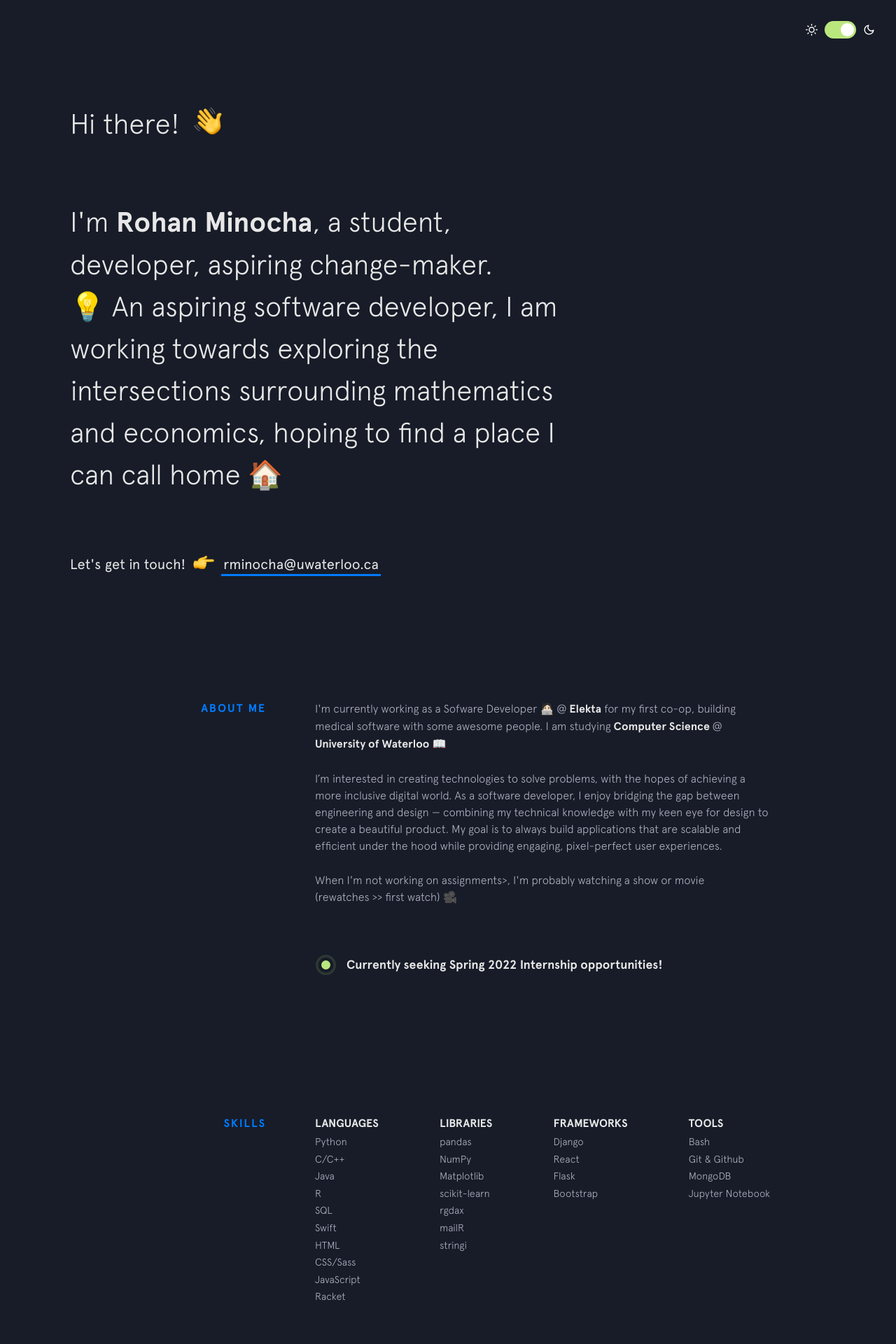
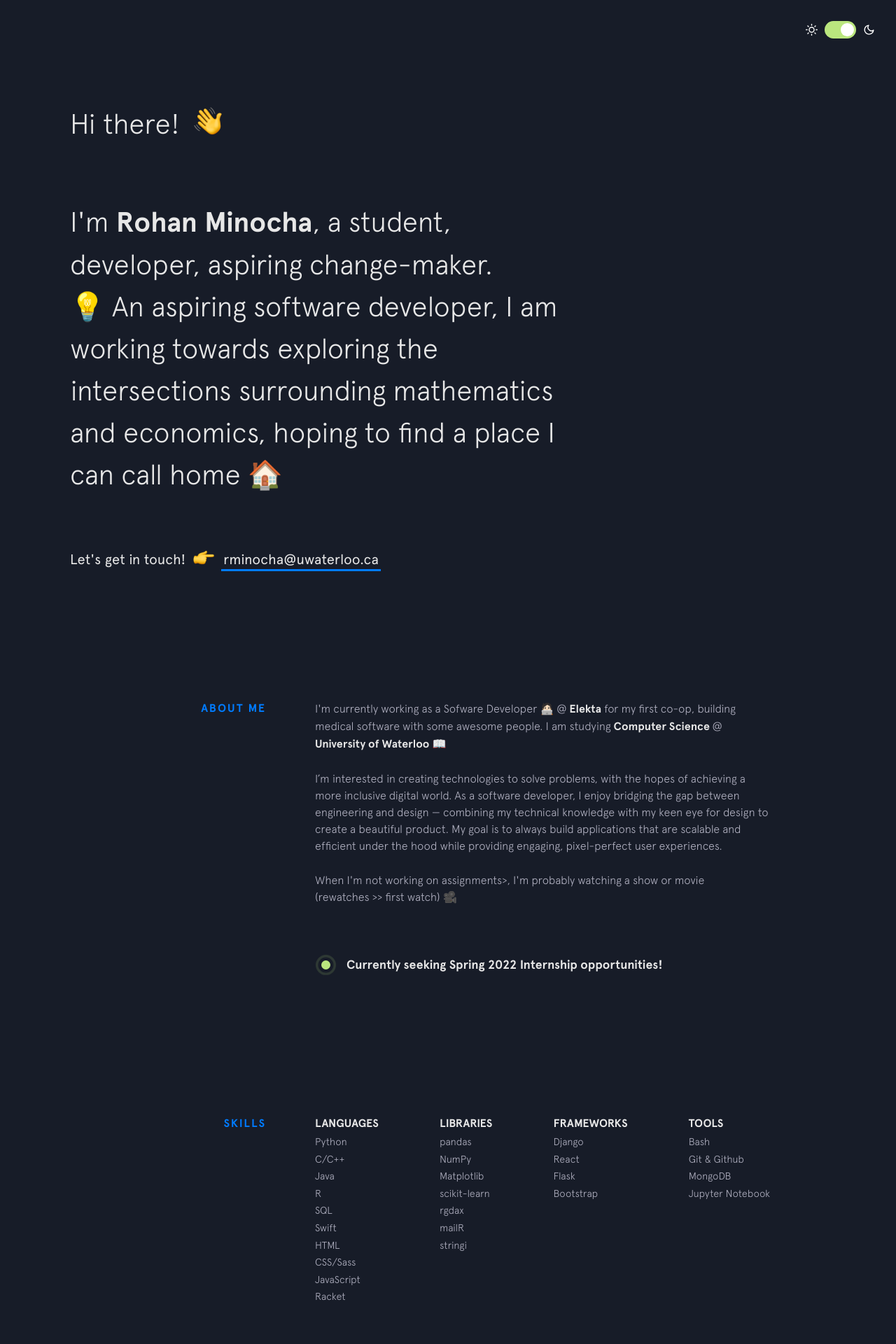
Before and after one commit to rohanxminocha/personal-website-v1, a Jekyll site: the page built from index.html, in a window 1280 px wide. Shown: the top 1920 px of the page at 70% size. Built offline with Jekyll 4.4.1, drawn with Linux system fonts in a browser that asks for light colours; nearby versions of some CDN libraries.

Commit message:
Update intro.html

```diff
--- a/_includes/intro.html
+++ b/_includes/intro.html
@@ -8,11 +8,11 @@
     💡 An aspiring software developer, I am working towards exploring the intersections surrounding mathematics and economics, hoping to find a place I can call home 🏠
   </h4>
 
-  <h4 class="intro__contact">
+  <h3 class="intro__contact">
     <span>Let's get in touch! </span>
     <span class="emoji pointer"></span>
     <span>
       <a href="mailto:rminocha@uwaterloo.ca" target="_blank" class="highlight-link">rminocha@uwaterloo.ca</a>
     </span>
-  </h4>
+  </h3>
 </header>
```
